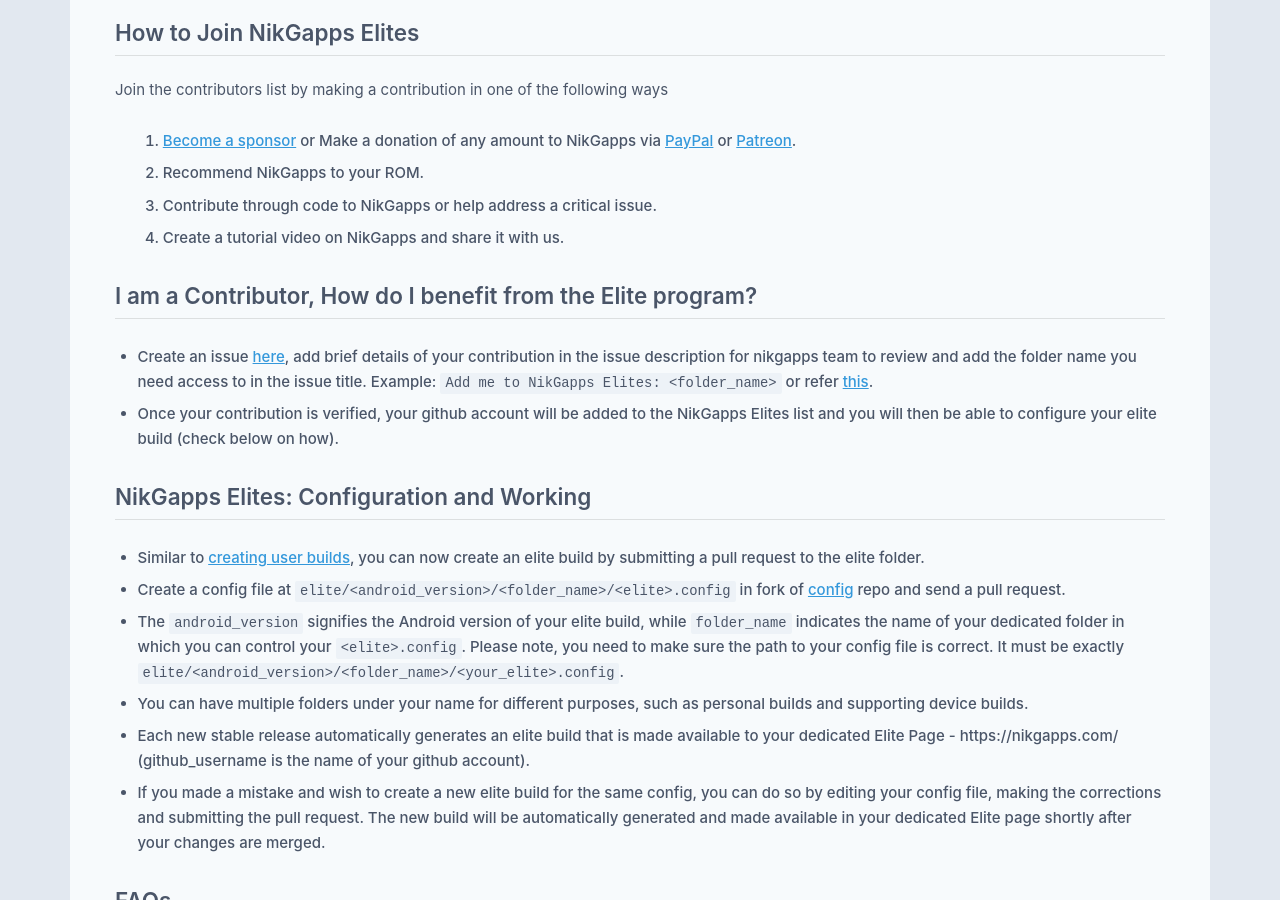
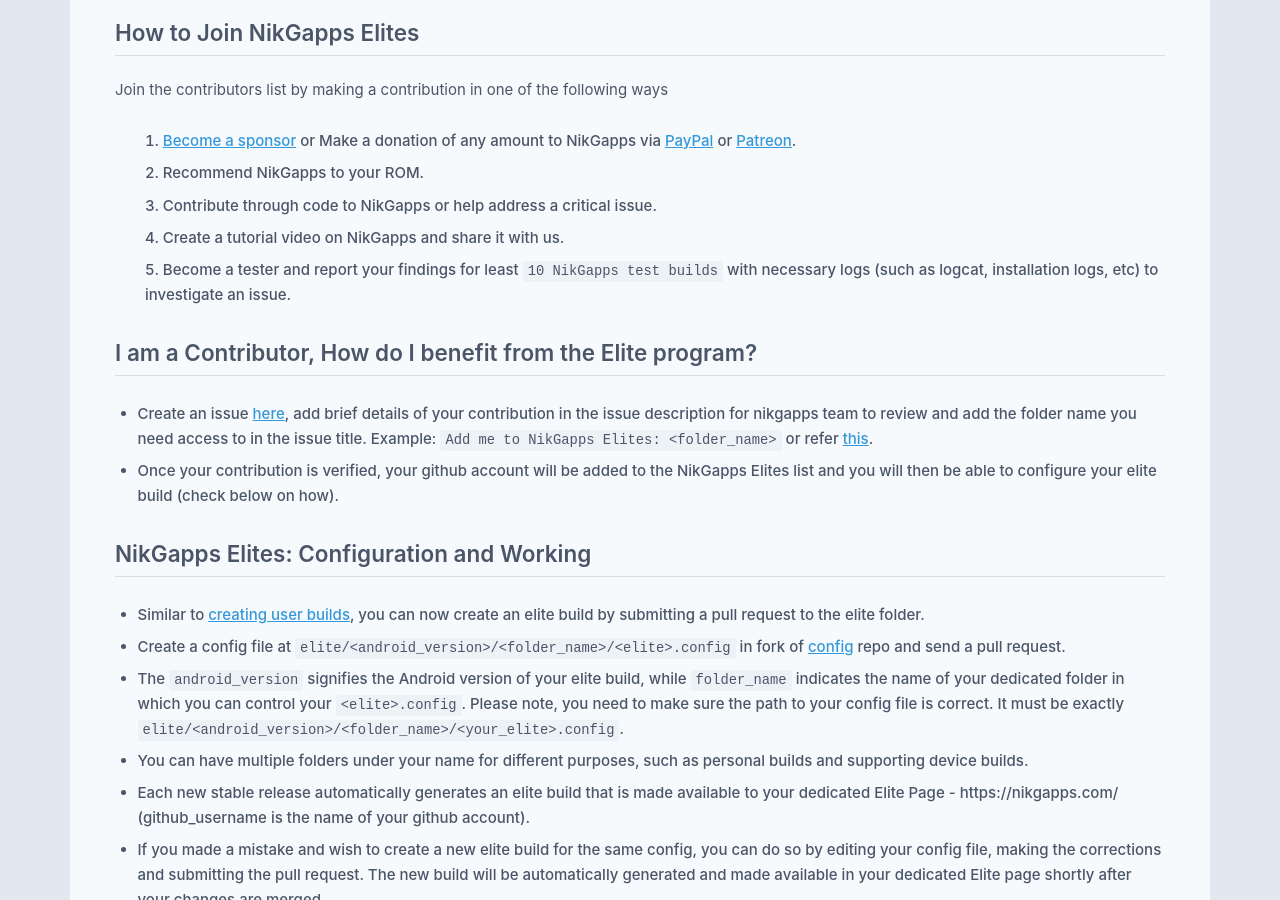
Before and after one commit to nikgapps/nikgapps.github.io, a Jekyll site: the page built from _posts/2023-06-08-NikGapps-Elites.md, in a window 1280 px wide and 900 px high, scrolled down 1483 px. Built offline with Jekyll 4.4.1, drawn with Linux system fonts in a browser that asks for light colours; some web fonts are replaced.

Commit message:
Add a new criterria for becoming an elite user

```diff
--- a/_posts/2023-06-08-NikGapps-Elites.md
+++ b/_posts/2023-06-08-NikGapps-Elites.md
@@ -41,6 +41,7 @@
 2. Recommend NikGapps to your ROM.
 3. Contribute through code to NikGapps or help address a critical issue.
 4. Create a tutorial video on NikGapps and share it with us.
+5. Become a tester and report your findings for least `10 NikGapps test builds` with necessary logs (such as logcat, installation logs, etc) to investigate an issue.
 
 ## I am a Contributor, How do I benefit from the Elite program?
 
```
